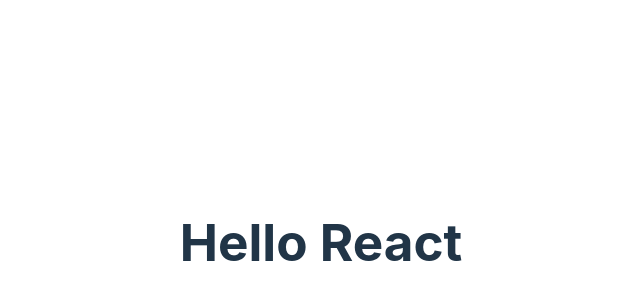
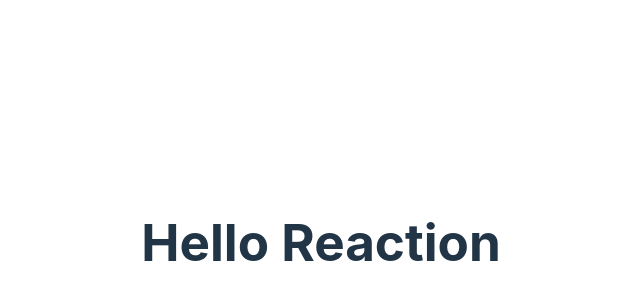
Before and after one commit to crevian/hacker-stories, a React (Vite) app: page / in a window 1280 px wide. Shown: the part 158-458 px from the top of the page, without its empty margins (319-959 px from the left). Built offline with nearby package versions, Linux system fonts and the light colour scheme.

Commit message:
test for commit

```diff
--- a/src/App.jsx
+++ b/src/App.jsx
@@ -9,7 +9,7 @@ function App() {
   return (
     <>
       <div>
-        <h1>Hello React</h1>
+        <h1>Hello Reaction</h1>
       </div>
     </>
   );
```
